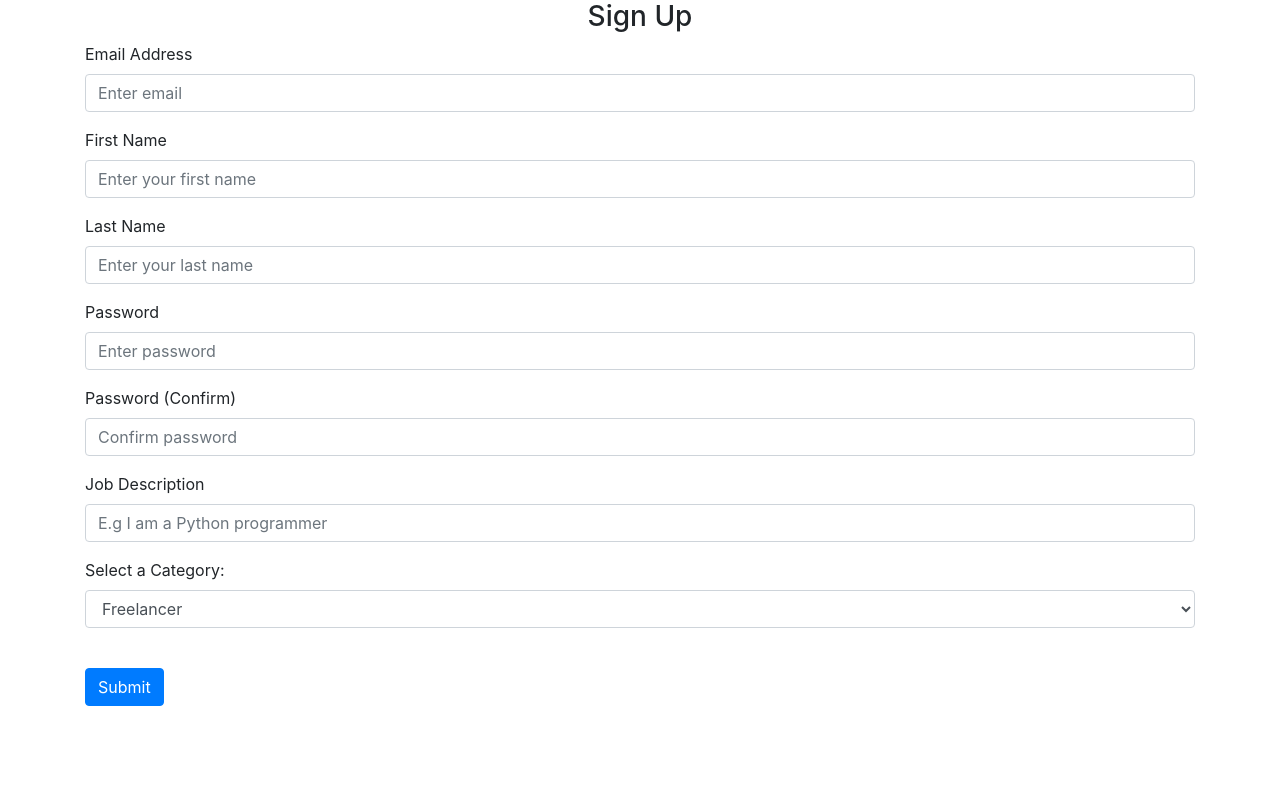
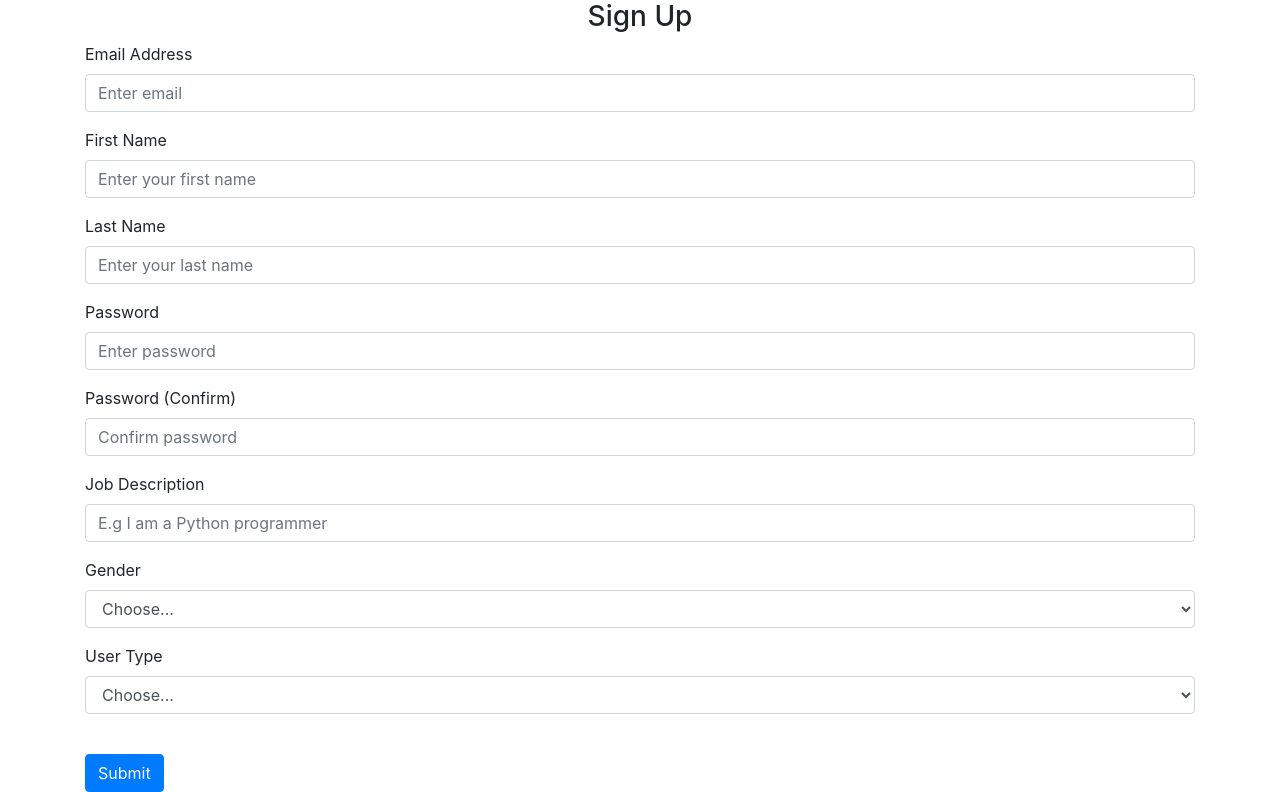
Before and after one commit to OmarElsakka1/Shaghalni, a Flask app: page /sign-up in a window 1280 px wide. Shown: the part 56-848 px from the top of the page. Before the commit the page ends 762 px from the top, so only its background shows below. Run offline with Flask 3, Linux system fonts and the light colour scheme; some libraries are stand-ins or nearby versions.

Commit message:
Update sign_up.html

```diff
--- a/website/templates/sign_up.html
+++ b/website/templates/sign_up.html
@@ -67,11 +67,22 @@ content %}
   </div>
 
   <div class="form-group">
-    <label for="category">Select a Category:</label>
-    <select class="form-control" id="category">
-      {% for option in dropdown_options %}
-      <option>{{ option }}</option>
-      {% endfor %}
+    <label for="gender">Gender</label>
+    <select class="form-control" id="gender" name="gender">
+      <option value="">Choose...</option>
+      <option value="Male">Male</option>
+      <option value="Female">Female</option>
+      <option value="Other">Other</option>
+    </select>
+  </div>
+
+  <div class="form-group">
+    <label for="usertype">User Type</label>
+    <select class="form-control" id="usertype" name="usertype">
+      <option value="">Choose...</option>
+      <option value="Freelancer">Freelancer</option>
+      <option value="Business Owner">Business Owner</option>
+      <option value="Both">Both</option>
     </select>
   </div>
 
```
